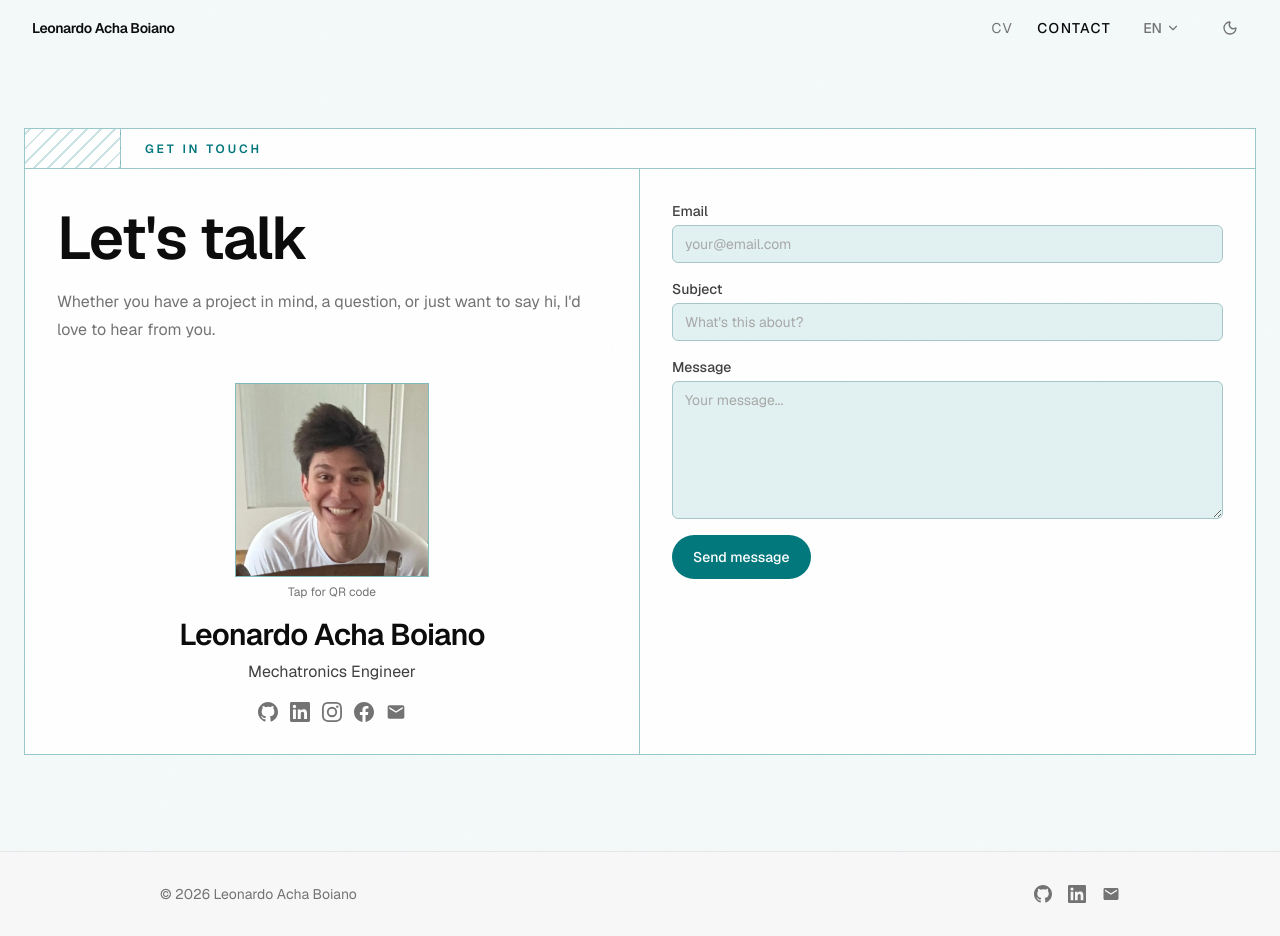
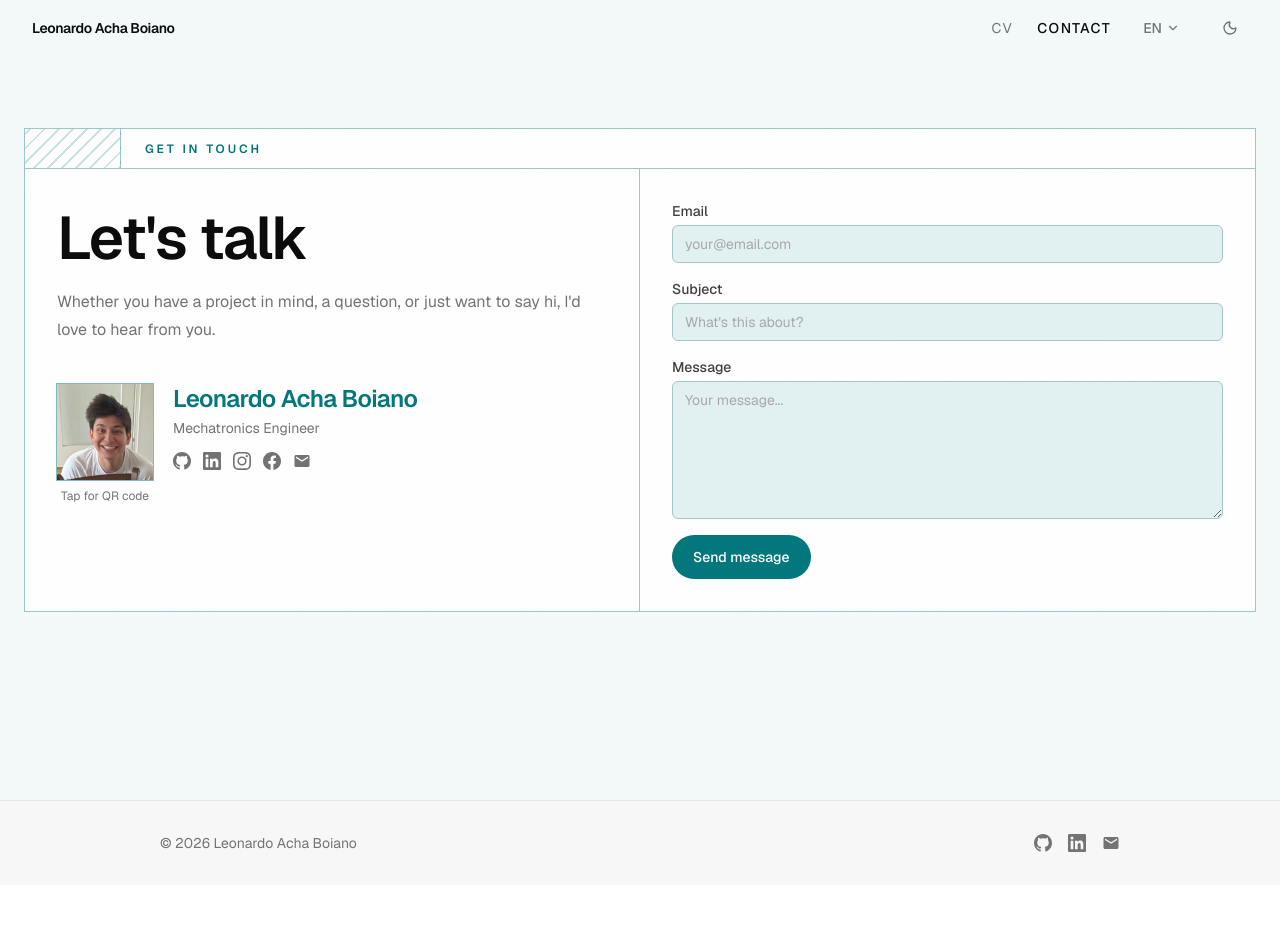
Before and after one commit to leonardoAB1/leonardoachaboiano.com, a Next.js app: page /en/contact in a window 1280 px wide. After the commit the page ends 885 px from the top, so only its background shows below. Built offline with nearby package versions, Linux system fonts and the light colour scheme.

Commit message:
style: horizontal identity composition with teal name in contact page

```diff
--- a/src/app/[locale]/(marketing)/contact/page.tsx
+++ b/src/app/[locale]/(marketing)/contact/page.tsx
@@ -125,7 +125,8 @@ export default async function ContactPage({
                 </Heading>
                 <Text size="md">{t("intro")}</Text>
               </div>
-              <div className="flex flex-col items-center gap-4 text-center">
+              {/* Identity: photo LEFT, name+role+socials RIGHT - matches mockup composition */}
+              <div className="flex items-start gap-5">
                 <ProfileQrToggle
                   photoSrc="/images/headshot.webp"
                   photoAlt={siteConfig.name}
@@ -138,12 +139,14 @@ export default async function ContactPage({
                   showPhotoLabel={t("showPhoto")}
                   qrBgClassName="bg-brand"
                   qrColorClassName="text-white"
+                  sizeClassName="size-24"
                 />
-                <div className="flex flex-col gap-1">
-                  <Heading as="h2" size="md">
+                <div className="flex flex-col gap-3">
+                  <div className="flex flex-col gap-0.5">
+                    <Heading as="h2" size="md" className="text-brand sm:text-2xl">
                       {siteConfig.name}
                     </Heading>
-                  <Text size="md" className="text-ink-2">
+                    <Text size="sm" className="text-ink-3">
                       {tCommon("role")}
                     </Text>
                   </div>
@@ -161,11 +164,12 @@ export default async function ContactPage({
                           }
                           className="text-ink-3 transition-colors duration-150 hover:text-brand"
                         >
-                        <social.Icon size={20} />
+                          <social.Icon size={18} />
                         </a>
                       </li>
                     ))}
                   </ul>
+                </div>
               </div>
             </div>
 
--- a/src/components/contact/ProfileQrToggle.tsx
+++ b/src/components/contact/ProfileQrToggle.tsx
@@ -24,6 +24,8 @@ interface ProfileQrToggleProps {
   qrBgClassName: string;
   /** Module color for the QR (text-* drives the SVG's currentColor). */
   qrColorClassName: string;
+  /** Tailwind size class for the button square. Defaults to "size-48". */
+  sizeClassName?: string;
 }
 
 // Squircle avatar that flips to a scannable QR on click. The photo is the
@@ -41,6 +43,7 @@ export function ProfileQrToggle({
   showPhotoLabel,
   qrBgClassName,
   qrColorClassName,
+  sizeClassName = "size-48",
 }: ProfileQrToggleProps): ReactElement {
   const [showQr, setShowQr] = useState(false);
 
@@ -51,7 +54,7 @@ export function ProfileQrToggle({
         onClick={() => setShowQr((v) => !v)}
         aria-label={showQr ? showPhotoLabel : showQrLabel}
         aria-pressed={showQr}
-        className="relative size-48 overflow-hidden outline-offset-4 ring-1 ring-brand/50 transition-transform duration-200 hover:scale-[1.02] focus-visible:outline-2 focus-visible:outline-brand"
+        className={cn("relative overflow-hidden outline-offset-4 ring-1 ring-brand/50 transition-transform duration-200 hover:scale-[1.02] focus-visible:outline-2 focus-visible:outline-brand", sizeClassName)}
       >
         {/* Photo layer */}
         <Image
```
Lines whose indentation alone changed are shown as unchanged.
